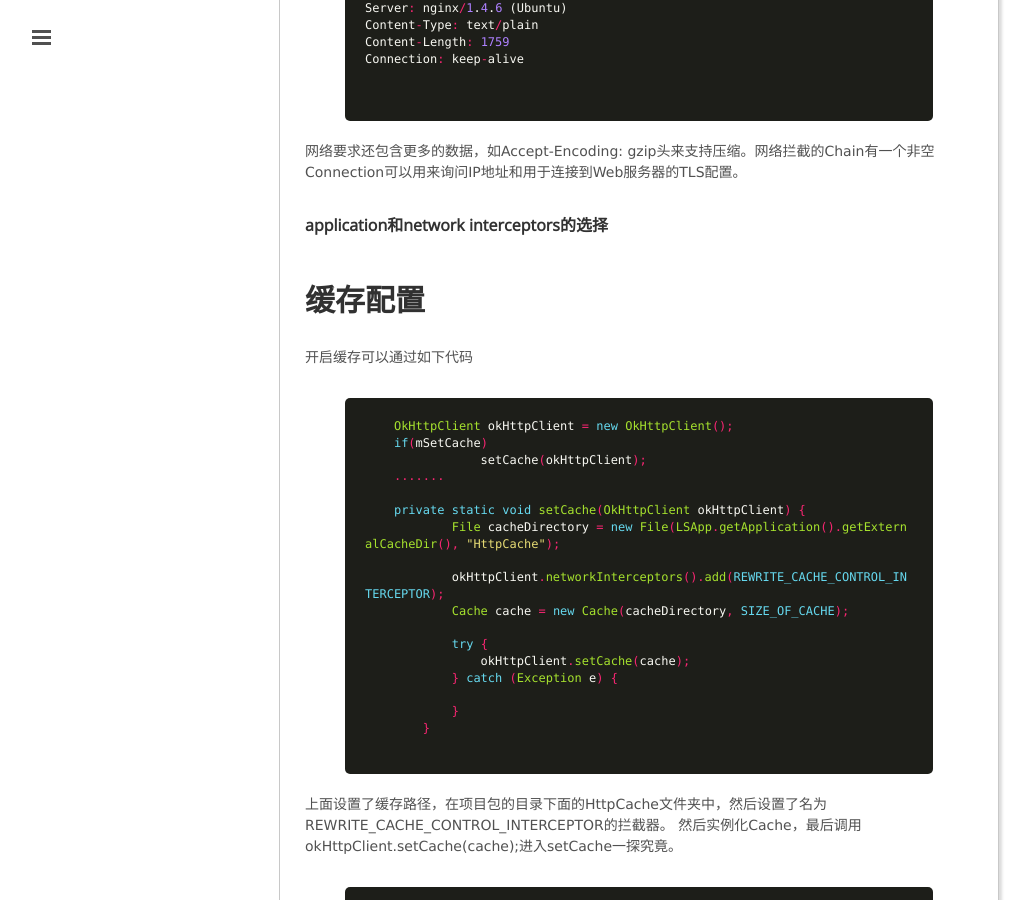
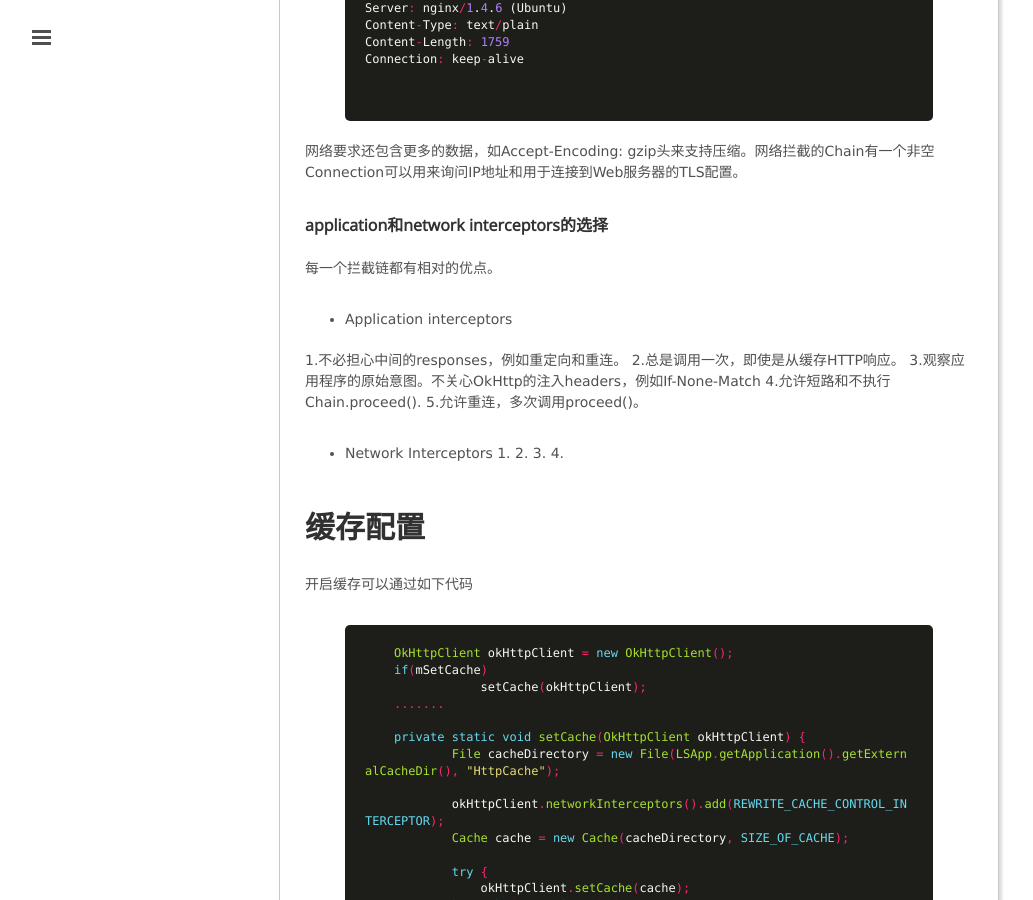
Before and after one commit to mxn21/mxn21.github.io, a Jekyll site: the page built from _posts/2015-9-8-okhttp缓存浅析.md, in a window 1280 px wide and 900 px high, scrolled down 4099 px. Shown: the whole window, without its empty margins (1-1034 px from the left). Built offline with Jekyll 4.4.1, drawn with Linux system fonts in a browser that asks for light colours; Markdown is read by kramdown in place of the engine named in the settings; comment, search, counter and statistics services are not loaded.

Commit message:
23423432

```diff
--- a/_posts/2015-9-8-okhttp缓存浅析.md
+++ b/_posts/2015-9-8-okhttp缓存浅析.md
@@ -133,7 +133,21 @@
 
 #### application和network interceptors的选择
 
+每一个拦截链都有相对的优点。
 
+* Application interceptors
+
+1.不必担心中间的responses，例如重定向和重连。
+2.总是调用一次，即使是从缓存HTTP响应。
+3.观察应用程序的原始意图。不关心OkHttp的注入headers，例如If-None-Match
+4.允许短路和不执行Chain.proceed().
+5.允许重连，多次调用proceed()。
+
+* Network Interceptors
+1.
+2.
+3.
+4.
 
 ## 缓存配置
 
```
